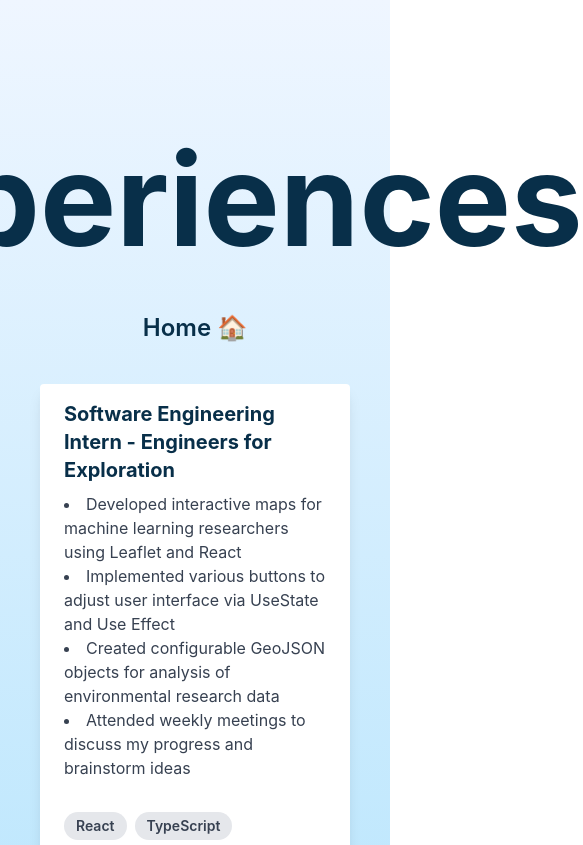
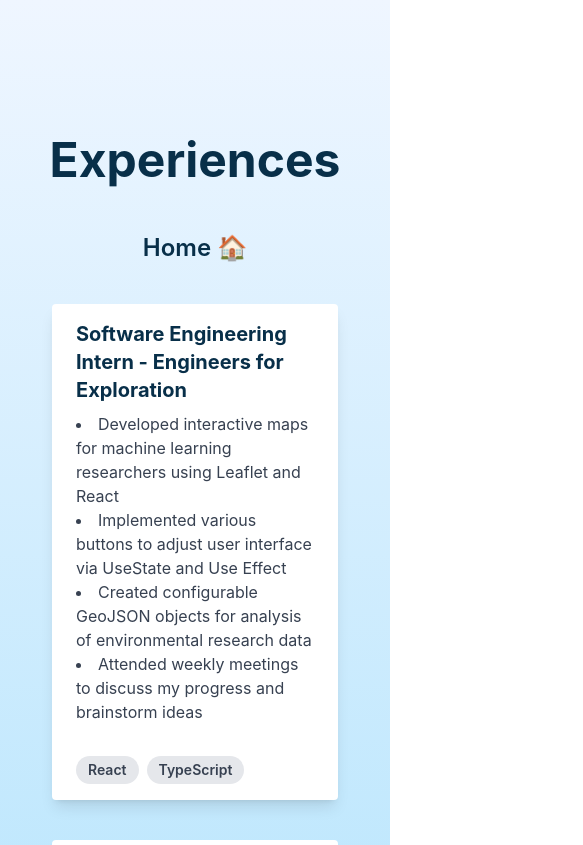
Before and after one commit to adityakakarla/personal-website, a React (Vite) app: page /experience in a window 390 px wide. Shown: the top 845 px of the page, 583 px wide, since content can reach past the window. Built offline with nearby package versions, Linux system fonts and the light colour scheme.

Commit message:
Updated header size to make more readable on mobile devices

```diff
--- a/src/pages/AboutMe.jsx
+++ b/src/pages/AboutMe.jsx
@@ -4,7 +4,7 @@
 
 const AboutMe = () => {
   return (
-    <div className="bg-gradient-to-b min-h-screen from-blue-50 via-sky-200 to-red-200 flex flex-col justify-between items-center pt-10">
+    <div className="px-3 bg-gradient-to-b min-h-screen from-blue-50 via-sky-200 to-red-200 flex flex-col justify-between items-center pt-10">
       <div className="mt-48 max-w-3xl">
         <Intro />
         <div className="text-4xl my-8 font-bold text-center">
--- a/src/pages/Academics.jsx
+++ b/src/pages/Academics.jsx
@@ -2,8 +2,8 @@
 
 const Academics = () => {
   return (
-    <div className="min-h-screen bg-gradient-to-b from-blue-50 via-sky-200 to-red-200 flex flex-col items-center pt-10">
-      <h1 className="text-center text-9xl font-bold mt-24 mb-12">Academics</h1>
+    <div className="px-3 min-h-screen bg-gradient-to-b from-blue-50 via-sky-200 to-red-200 flex flex-col items-center pt-10">
+      <h1 className="text-center text-5xl sm:text-7xl md:text-8xl lg:text-9xl font-bold mt-24 mb-12">Academics</h1>
       <button className="hover:text-red-400 hover:scale-110 duration-500 ease-in-out text-2xl font-semibold">
         <Link to="/">Home 🏠</Link>
       </button>
--- a/src/pages/Experiences.jsx
+++ b/src/pages/Experiences.jsx
@@ -4,8 +4,8 @@
 
 const Experiences = () => {
   return (
-    <div className="min-h-screen bg-gradient-to-b from-blue-50 via-sky-200 to-red-200 flex flex-col items-center pt-10">
-      <h1 className="text-center text-9xl font-bold mt-24 mb-12">Experiences</h1>
+    <div className="px-3 min-h-screen bg-gradient-to-b from-blue-50 via-sky-200 to-red-200 flex flex-col items-center pt-10">
+      <h1 className="text-center text-5xl sm:text-7xl md:text-8xl lg:text-9xl font-bold mt-24 mb-12">Experiences</h1>
       <button className="hover:text-red-400 hover:scale-110 duration-500 ease-in-out text-2xl font-semibold">
         <Link to="/">Home 🏠</Link>
       </button>
--- a/src/pages/Projects.jsx
+++ b/src/pages/Projects.jsx
@@ -4,8 +4,8 @@
 
 const Projects = () => {
   return (
-    <div className="min-h-screen bg-gradient-to-b from-blue-50 via-sky-200 to-red-200 flex flex-col items-center pt-10">
-      <h1 className="text-center text-9xl font-bold mt-24 mb-12">Projects</h1>
+    <div className="px-3 min-h-screen bg-gradient-to-b from-blue-50 via-sky-200 to-red-200 flex flex-col items-center pt-10">
+      <h1 className="text-center text-5xl sm:text-7xl md:text-8xl lg:text-9xl font-bold mt-24 mb-12">Projects</h1>
       <button className="hover:text-red-400 hover:scale-110 duration-500 ease-in-out text-2xl font-semibold">
         <Link to="/">Home 🏠</Link>
       </button>
```
